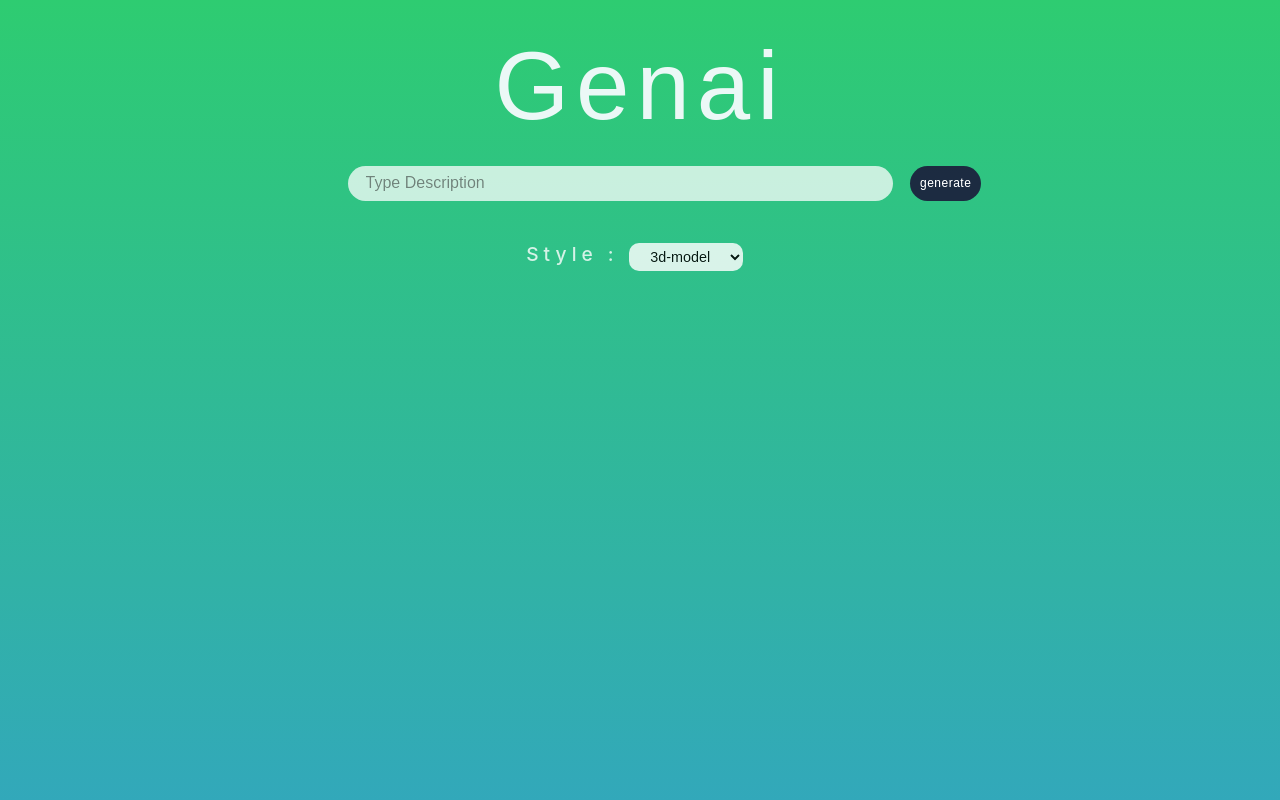
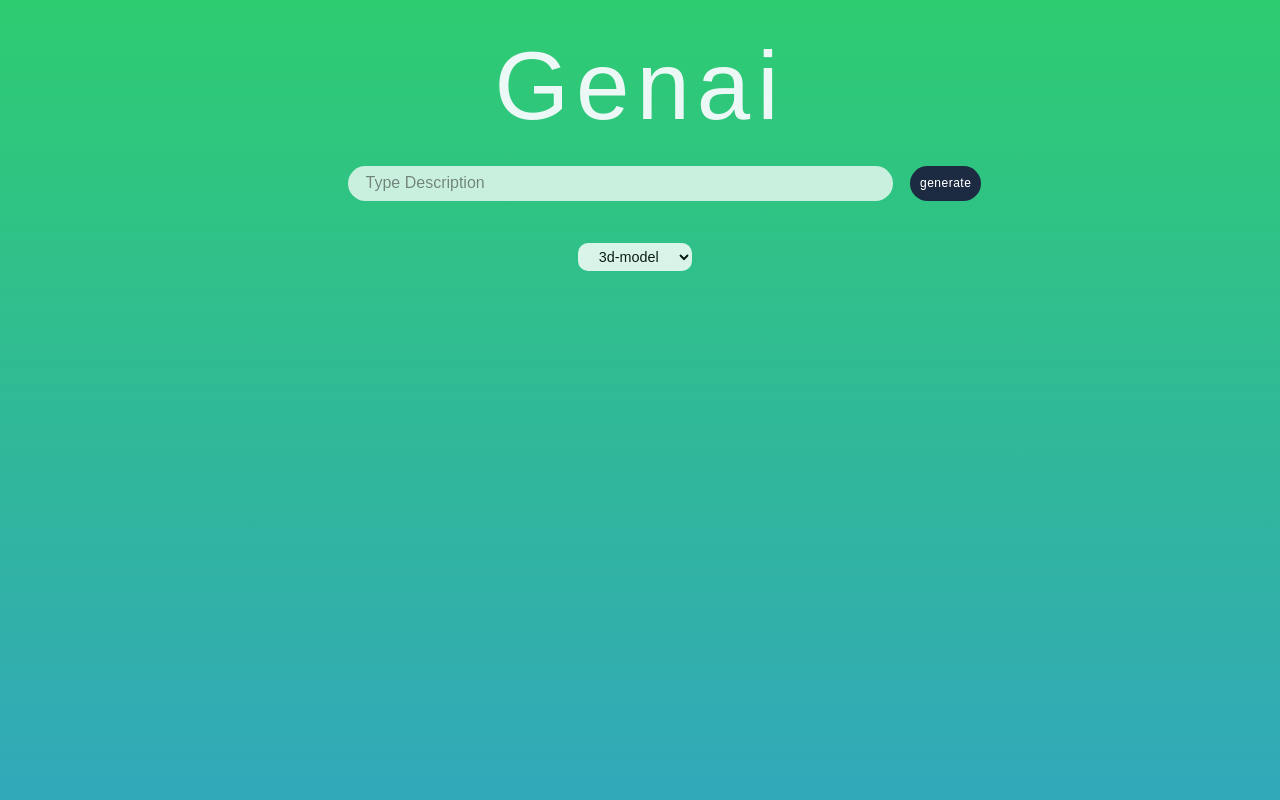
Before and after one commit to binhkid2/Genai, a React (Create React App) app in the folder FrontEnd/: page / in a window 1280 px wide. Shown: the top 800 px of the page. Built offline with nearby package versions, Linux system fonts and the light colour scheme; a web font is replaced by a local one.

Commit message:
removed label

```diff
--- a/FrontEnd/src/App.js
+++ b/FrontEnd/src/App.js
@@ -125,7 +125,7 @@ function App() {
       </div>
 
       <div className='preset'>
-      <label> Style : </label>
+
       <select onChange={hanldePresetStyle} value={presetStyle}>
         <option value="3d-model">3d-model</option>
         <option value="analog-film">analog-film</option>
```
